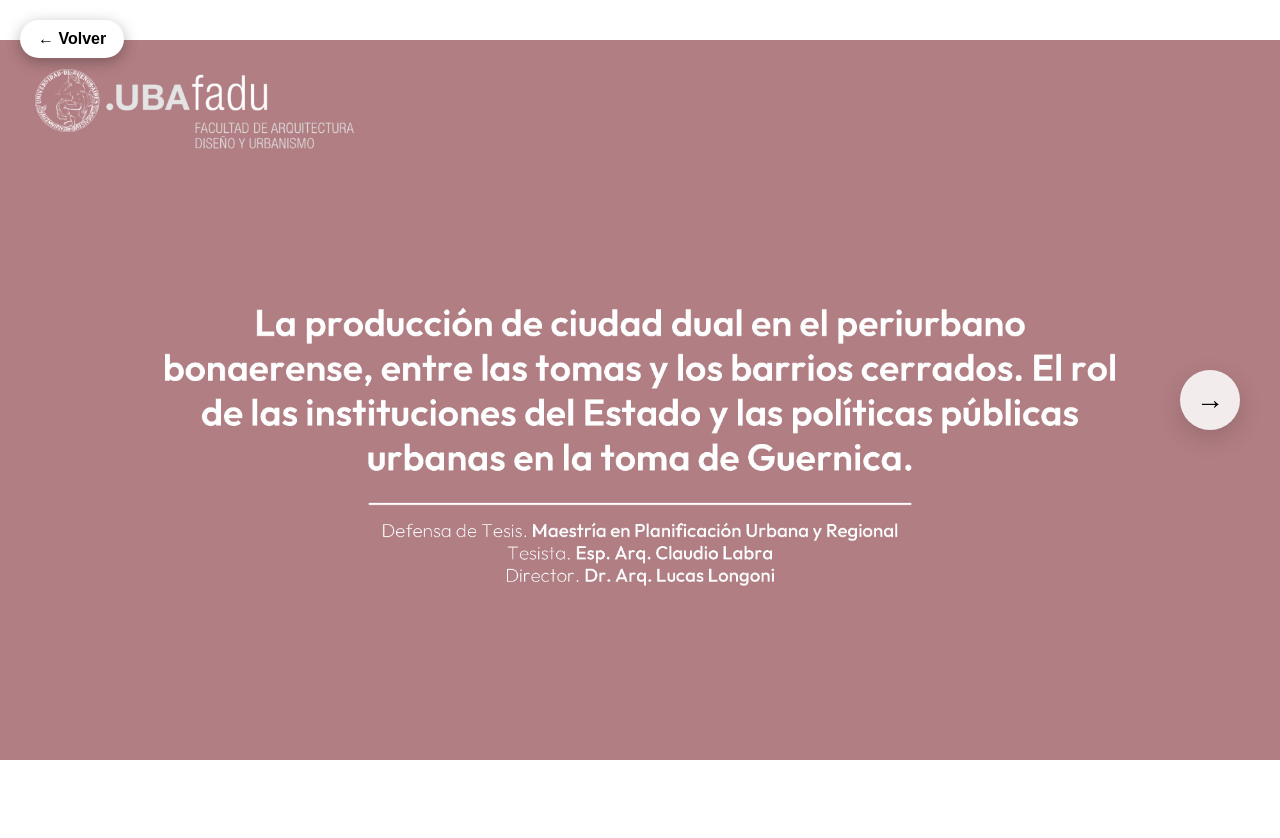
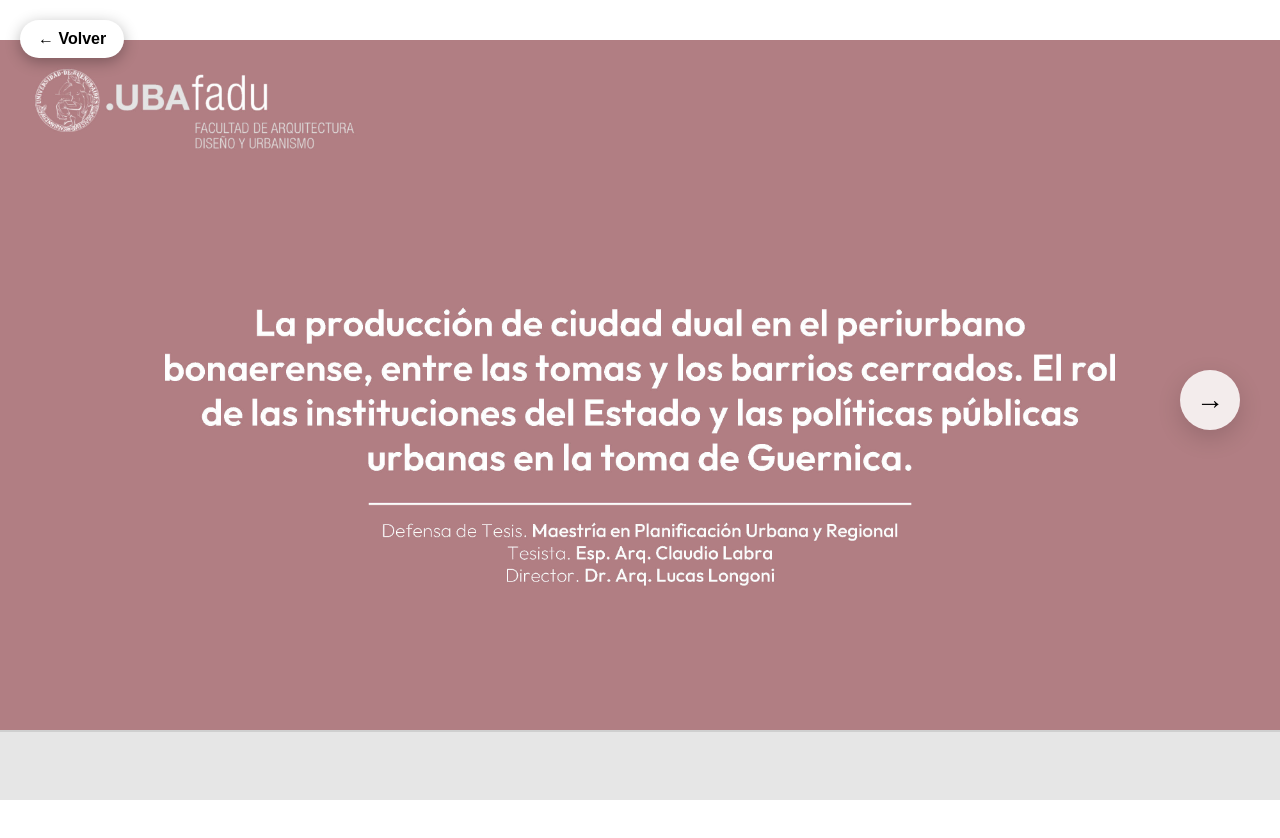
Before and after one commit to Claudio-Labra/Portfolio, a plain HTML site: page publicacion-tesis.html in a window 1280 px wide. Before the commit the page ends 800 px from the top, so only its background shows below. Drawn offline with Linux system fonts and the light colour scheme.

Commit message:
Update publicacion-tesis.html

```diff
--- a/publicacion-tesis.html
+++ b/publicacion-tesis.html
@@ -20,6 +20,7 @@
     height:100vh;
     overflow:hidden;
     position:relative;
+    padding-bottom:70px;
 }
 
 .track{
@@ -43,10 +44,9 @@
 }
 
 .slide img{
-    width:100vw;
-    height:auto;
-    max-height:100vh;
-    object-fit:cover
+    width:100%;
+    height:100%;
+    object-fit:contain;
 }
 
 /* Back button */
@@ -111,6 +111,36 @@
     opacity:0.6;
 }
 
+/* ============================= */
+/* ZÓCALO INFERIOR EDITABLE     */
+/* ============================= */
+
+/* 🎨 Cambiá este color */
+:root{
+    --zocalo-color: #e6e6e6;  /* ← CAMBIAR ACÁ */
+}
+
+.zocalo{
+    position:fixed;
+    bottom:0;
+    left:0;
+    width:100%;
+    height:70px;              /* ← altura editable */
+    background:var(--zocalo-color);
+    z-index:500;
+}
+
+/* Línea superior opcional tipo retícula académica */
+.zocalo::before{
+    content:"";
+    position:absolute;
+    top:0;
+    left:0;
+    width:100%;
+    height:2px;
+    background:rgba(0,0,0,0.1);
+}
+
 </style>
 </head>
 
@@ -126,6 +156,8 @@
 <div class="viewer">
     <div class="track" id="track"></div>
 </div>
+
+<div class="zocalo"></div>
 
 <script>
 const totalSlides = 25;
```
